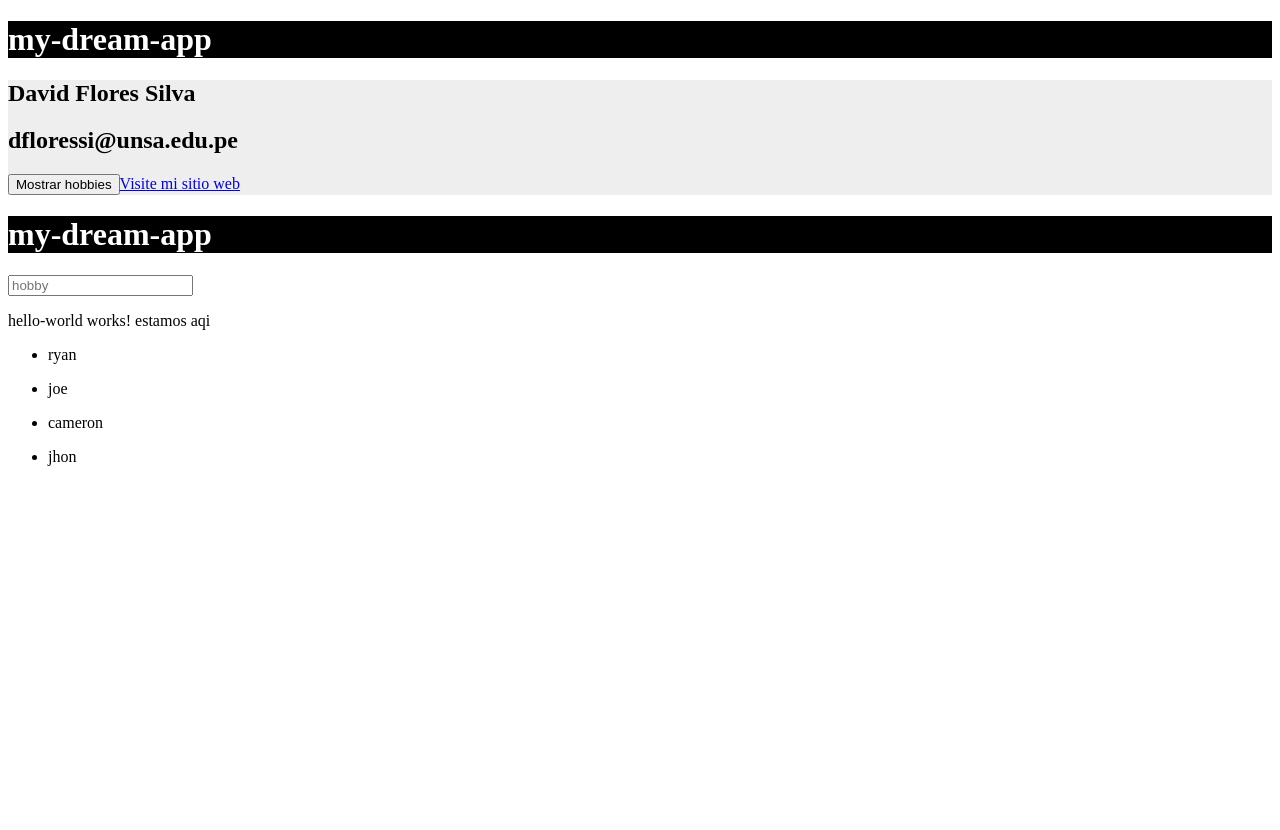
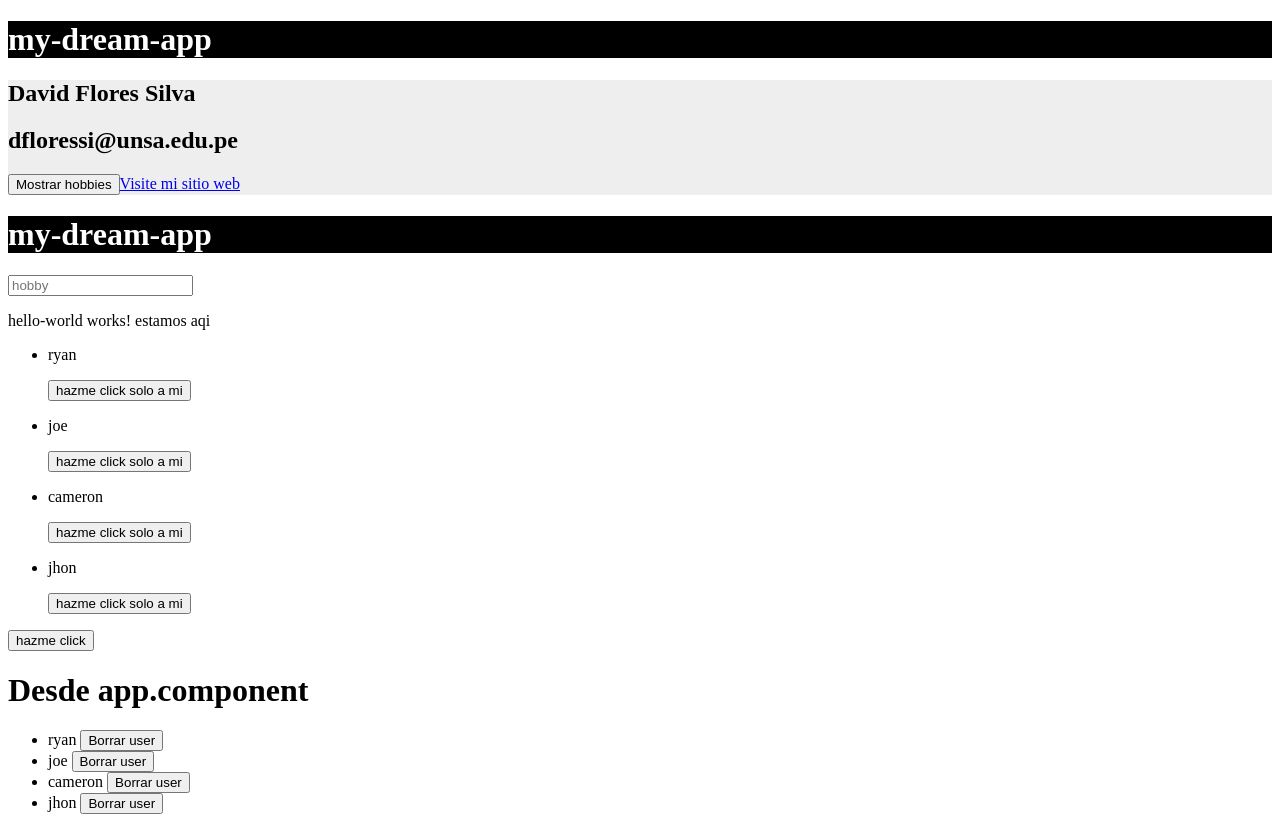
Before and after one commit to David-Flores-Silva/AngularRA, an Angular app in the folder proyectoAngular/my-dream-app/: page / in a window 1280 px wide. Before the commit the page ends 800 px from the top, so only its background shows below. Built offline with nearby package versions, Linux system fonts and the light colour scheme.

Commit message:
agregando boton para delete

```diff
--- a/proyectoAngular/my-dream-app/src/app/app.component.html
+++ b/proyectoAngular/my-dream-app/src/app/app.component.html
@@ -34,3 +34,12 @@
     <app-user [nameUser]="user"></app-user>
   </li>
 </ul>
+
+<button (click)="sayHello()"> hazme click </button>
+
+<h1>Desde app.component</h1>
+<ul>
+  <li *ngFor = "let user of users">
+    {{user}} <button (click)="deleteUser(user)"> Borrar user </button>
+  </li>
+</ul>
--- a/proyectoAngular/my-dream-app/src/app/app.component.ts
+++ b/proyectoAngular/my-dream-app/src/app/app.component.ts
@@ -25,7 +25,6 @@
     this.showHobbies = false;
   }
 
-
   toggleHobbies(){
     this.showHobbies = !this.showHobbies;
   }
@@ -36,4 +35,17 @@
     hobby.value="";
     return false;
   }
+
+  sayHello() {
+    alert("Hola desde app.component.ts");
+  }
+
+  deleteUser(user: string){
+    for(let i=0; i<this.users.length; i++){
+      if (user == (this.users[i])){
+        this.users.splice(i,1);
+      }
+    }
+  }
+
 }
--- a/proyectoAngular/my-dream-app/src/app/user/user.component.html
+++ b/proyectoAngular/my-dream-app/src/app/user/user.component.html
@@ -1 +1,2 @@
 <p>{{nameUser}}</p>
+<button (click)="sayhello(nameUser)"> hazme click solo a mi</button>
--- a/proyectoAngular/my-dream-app/src/app/user/user.component.ts
+++ b/proyectoAngular/my-dream-app/src/app/user/user.component.ts
@@ -13,4 +13,8 @@
   ngOnInit(): void {
   }
 
+
+  sayhello(nameUser: { value: string; }) {
+    alert("Hola " + nameUser);
+  }
 }
```
